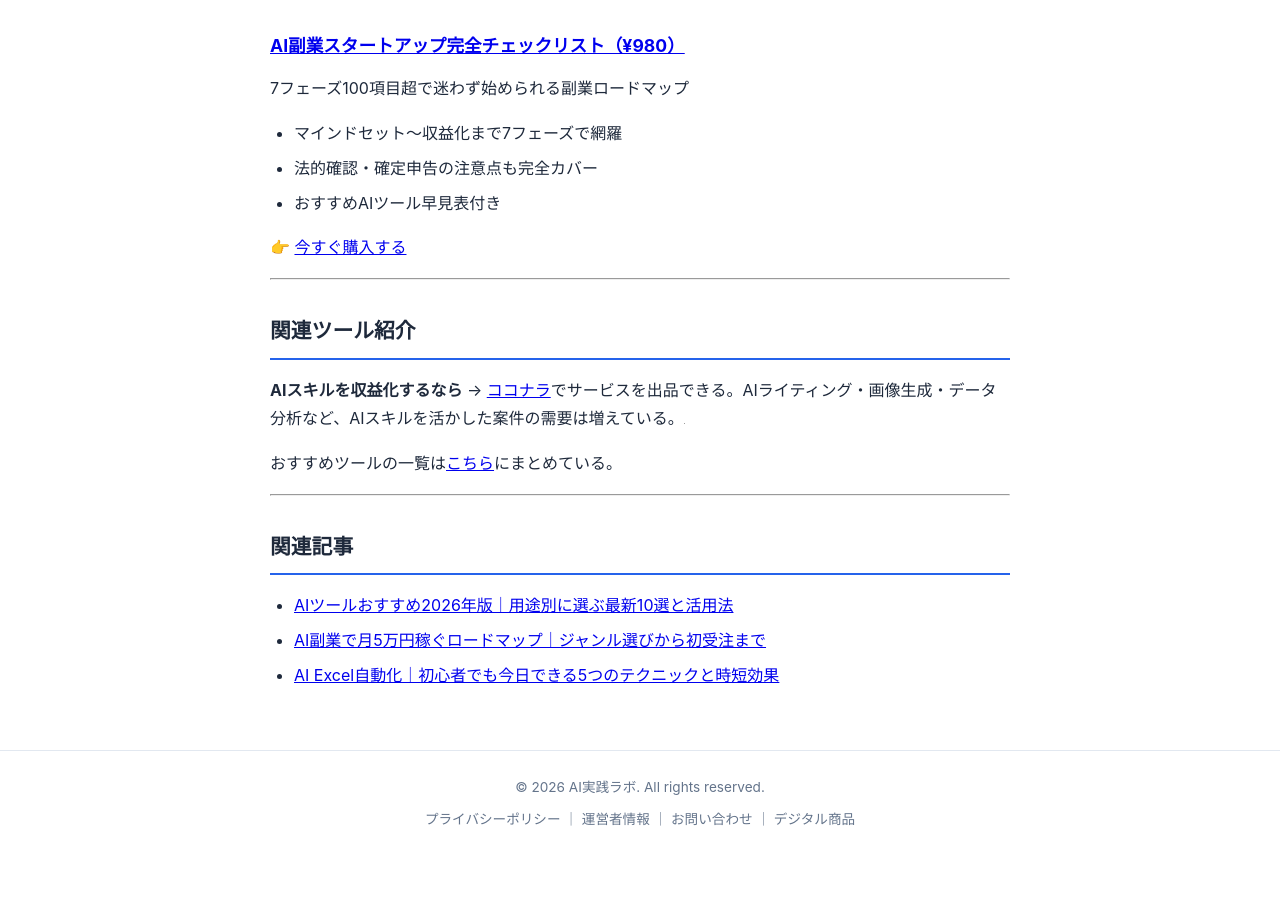
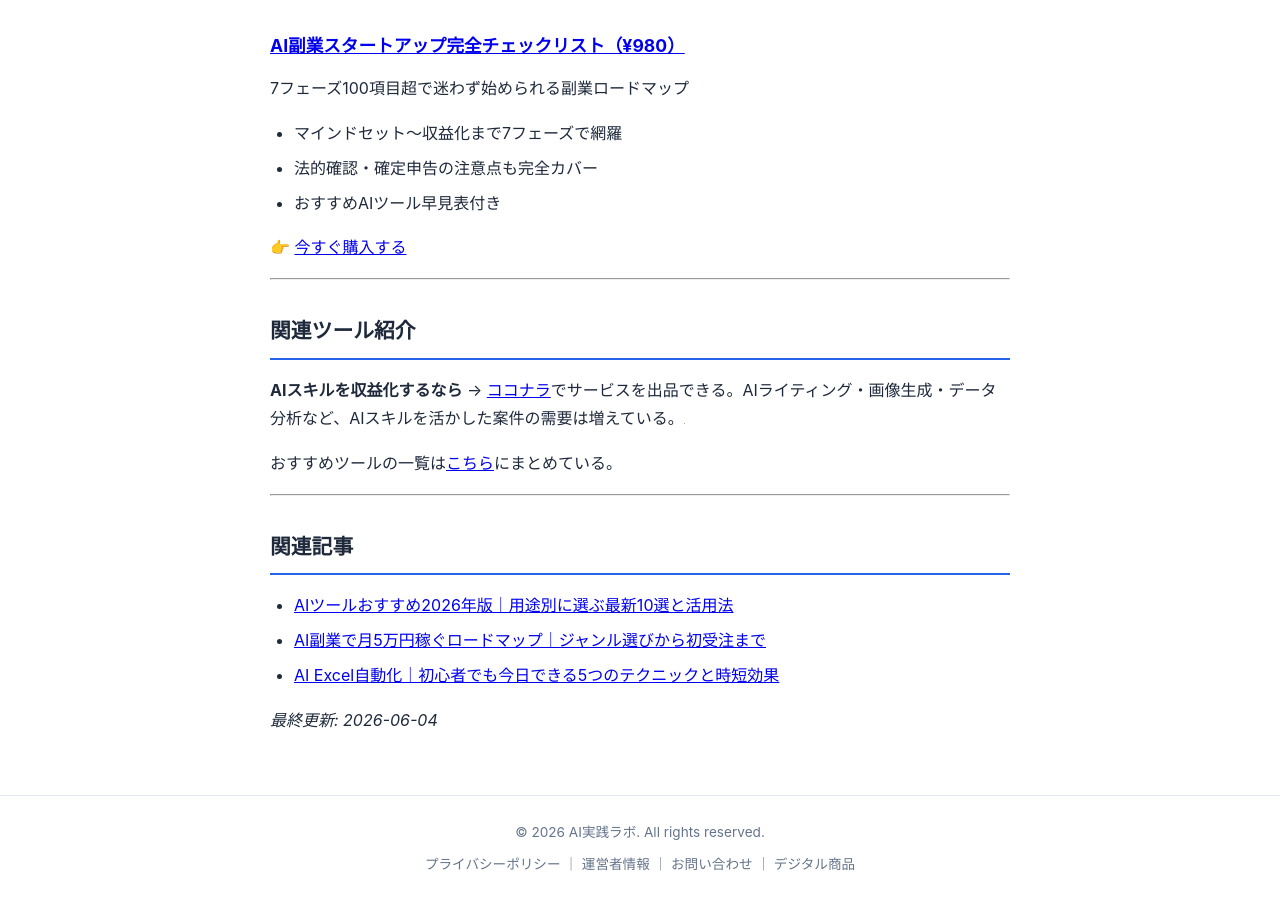
Before and after one commit to toto2014jp-prog/toto2014jp, a Jekyll site: the page built from _posts/2026-05-11-プログラミング不要AI-Webサイト作成完全ガイド初心者でも今日からできるノーコードAI活用術.md, in a window 1280 px wide and 900 px high, scrolled down 5051 px. Built offline with Jekyll 4.4.1, drawn with Linux system fonts in a browser that asks for light colours; before the commit the page ends 5907 px from its top, so only the background shows below that.

```diff
--- a/_posts/2026-05-11-プログラミング不要AI-Webサイト作成完全ガイド初心者でも今日からできるノーコードAI活用術.md
+++ b/_posts/2026-05-11-プログラミング不要AI-Webサイト作成完全ガイド初心者でも今日からできるノーコードAI活用術.md
@@ -3,6 +3,7 @@
 title: "AI Webサイト作成｜プログラミング不要で今日公開する実践ロードマップ"
 date: 2026-05-11 22:49:15 +0900
 description: "プログラミング未経験でもAIツールを使えば最短1日でWebサイトを公開できます。ツール選びから公開手順まで、初心者が迷わない5ステップで解説します。"
+last_modified_at: 2026-06-04
 tags:
   - AIツールでWebサイト作成初心者
   - プログラミング不要でサイト公開
@@ -198,3 +199,5 @@
 - [AIツールおすすめ2026年版｜用途別に選ぶ最新10選と活用法](/2026/05/11/2026年に注目すべきAIツール10選業務効率化に役立つAI最新まとめ/)
 - [AI副業で月5万円稼ぐロードマップ｜ジャンル選びから初受注まで](/2026/05/11/副業でAIを活用して月5万円稼ぐロードマップ-2024年最新版-AI副業の始め方と稼ぐ方法を徹底解説/)
 - [AI Excel自動化｜初心者でも今日できる5つのテクニックと時短効果](/2026/05/11/AIでExcel作業を自動化する方法初心者でもできる5つのテクニック-2024年版/)
+
+*最終更新: 2026-06-04*
```
Also changed, not shown: _posts/2026-05-11-副業でAIを活用して月5万円稼ぐロードマップ-2024年最新版-AI副業の始め方と稼ぐ方法を徹底解説.md (+3 -0 lines).
